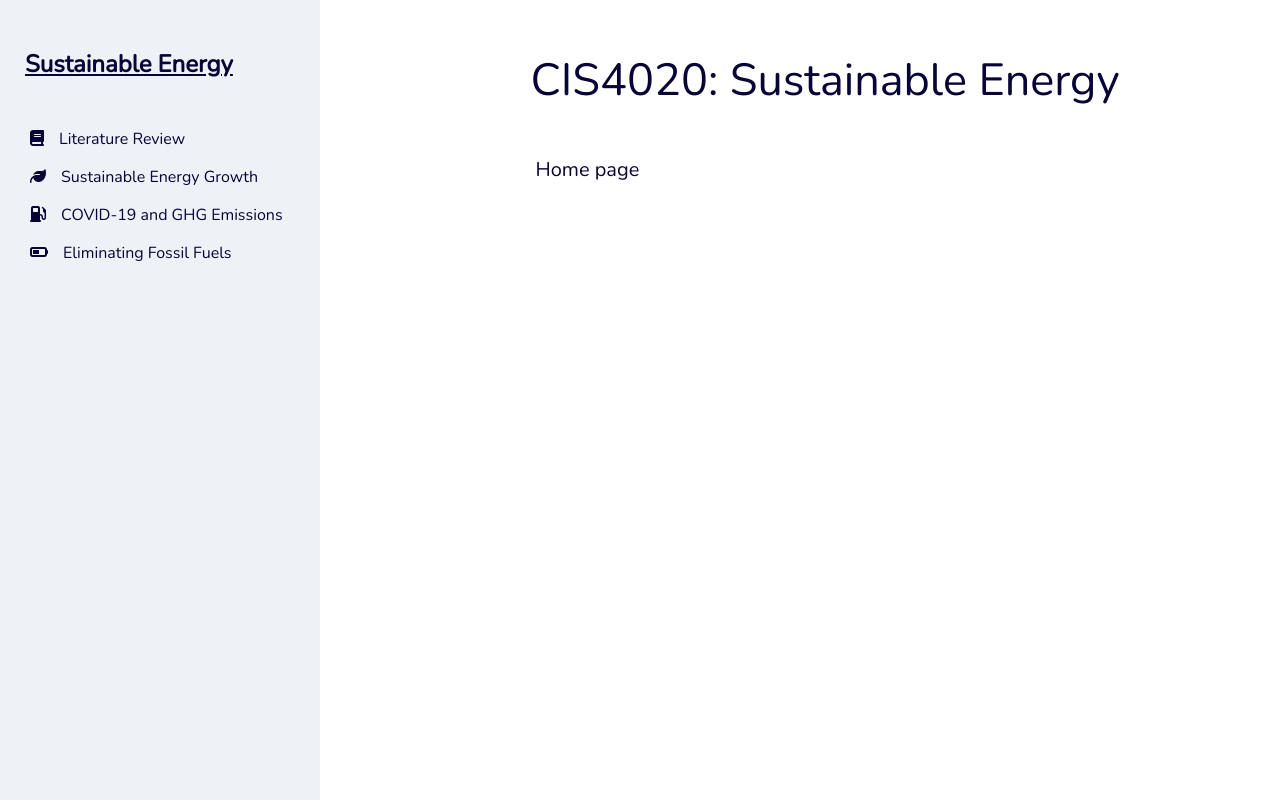
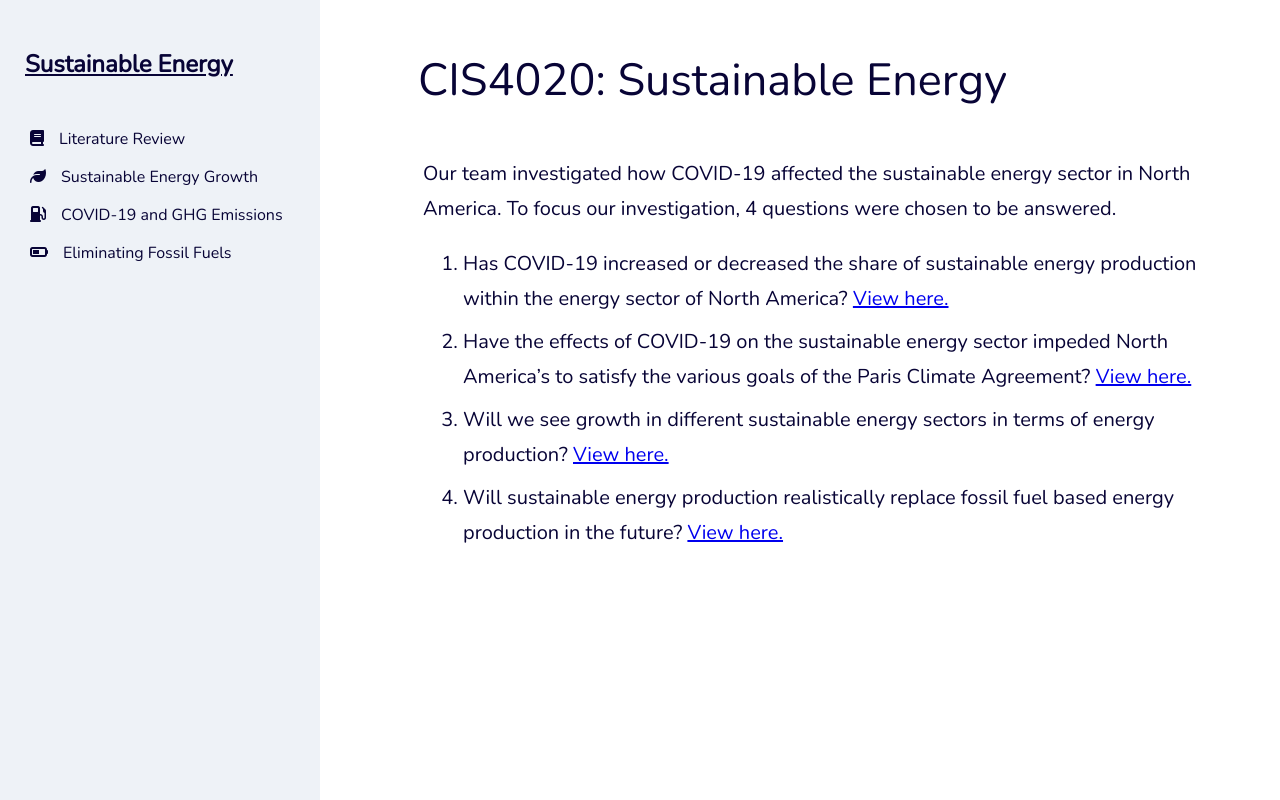
Before and after one commit to Krakhra/data_dashboard, a React (Create React App) app: page /#/ in a window 1280 px wide. Built offline with nearby package versions, Linux system fonts and the light colour scheme.

Commit message:
Finished home page and linted q4

```diff
--- a/src/components/home/Home.js
+++ b/src/components/home/Home.js
@@ -1,9 +1,34 @@
 import React from 'react';
-import PageContainer from '../pageContainer/PageContainer';
+import { Link } from 'react-router-dom';
+import PageContainer, { Section } from '../pageContainer/PageContainer';
 
 const Home = () => (
   <PageContainer title="CIS4020: Sustainable Energy">
-    <p>Home page</p>
+    <Section>
+      <p>
+        Our team investigated how COVID-19 affected the sustainable energy sector in North
+        America. To focus our investigation, 4 questions were chosen to be answered.
+      </p>
+      <ol>
+        <li>
+          Has COVID-19 increased or decreased the share of sustainable energy production
+          within the energy sector of North America? <Link to="/growth">View here.</Link>
+        </li>
+        <li>
+          Have the effects of COVID-19 on the sustainable energy sector impeded North
+          America’s to satisfy the various goals of the Paris Climate Agreement?{' '}
+          <Link to="/question-two">View here.</Link>
+        </li>
+        <li>
+          Will we see growth in different sustainable energy sectors in terms of energy
+          production? <Link to="/question-three">View here.</Link>
+        </li>
+        <li>
+          Will sustainable energy production realistically replace fossil fuel based
+          energy production in the future? <Link to="/question-four">View here.</Link>
+        </li>
+      </ol>
+    </Section>
   </PageContainer>
 );
 
```
Also changed, not shown: src/components/questionFour/QuestionFour.js (line endings or trailing spaces).
